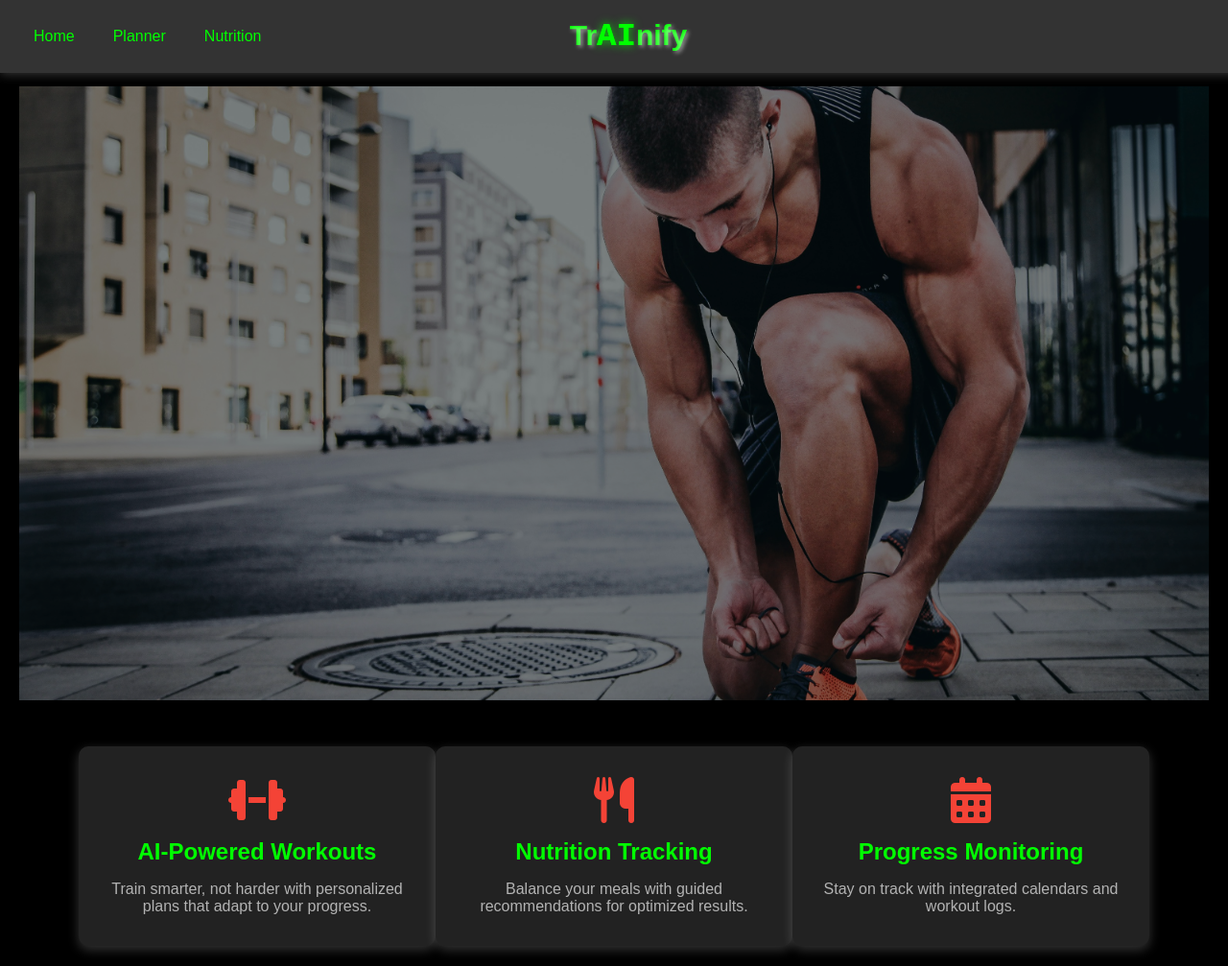
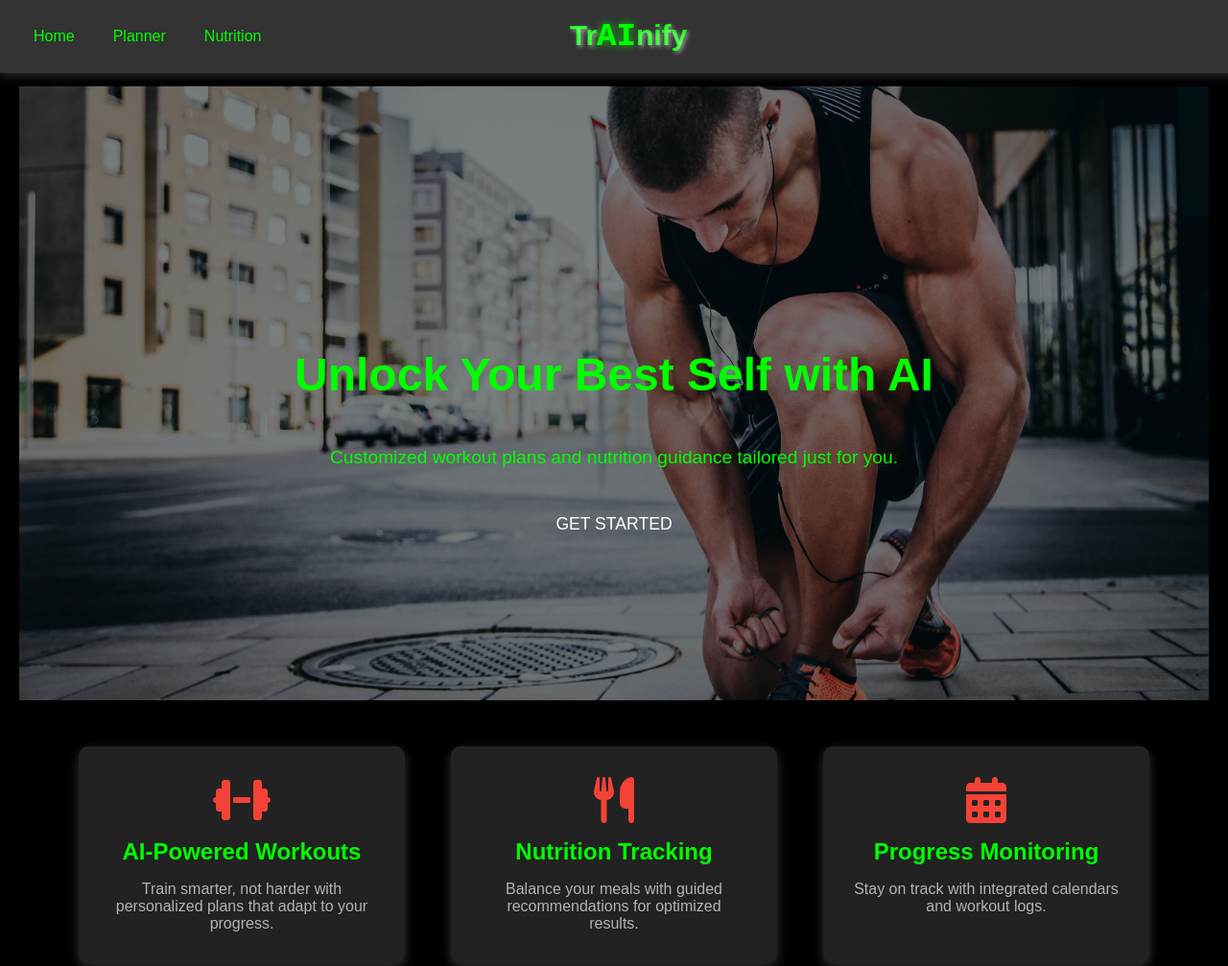
Before and after one commit to AndrewJop/Trainify, a plain HTML site: page src/index.html in a window 1280 px wide. Shown: the top 1007 px of the page at 96% size. Drawn offline with Linux system fonts and the light colour scheme.

Commit message:
button and text displaying over heroimage

```diff
--- a/src/styles2.css
+++ b/src/styles2.css
@@ -31,7 +31,7 @@ h1, h2, h3, p {
     position: fixed;
     top: 0;
     width: 100%;
-    z-index: 1000;
+    z-index: 1000; /* Ensure navbar stays on top */
     box-shadow: 0 2px 10px rgba(255, 255, 255, 0.2);
 }
 
@@ -59,7 +59,6 @@ h1, h2, h3, p {
     background-color: #555555; /* Darker grey on hover */
     border-radius: 5px;
 }
-
 
 /* Main content styling */
 .content {
@@ -106,13 +105,19 @@ h1, h2, h3, p {
     position: relative;
     height: 80vh;
     background-color: #000000; /* Black background */
+    overflow: hidden; /* Ensure no content overflow */
 }
 
 .hero-image {
     width: 100%;
     height: 100%;
     object-fit: cover;
-    filter: brightness(0.5);
+    filter: brightness(0.5); /* Darken the image */
+     /* Ensure the image stays behind the overlay */
+    position: absolute; /* Absolute positioning to stay behind */
+    top: 0;
+    left: 0;
+    align-items:center;
 }
 
 .hero-overlay {
@@ -122,10 +127,13 @@ h1, h2, h3, p {
     width: 100%;
     height: 100%;
     display: flex;
-    justify-content: center;
-    align-items: center;
+    justify-content:center; /* Align text to the top */
+    align-items: center; /* Center horizontally */
+    flex-direction: column;
     color: #0F0; /* Bright green text */
     text-align: center;
+    padding-top: 50px; /* Add some padding to move text slightly down from the top */
+    z-index: 10; /* Ensure text and button are above the image */
 }
 
 .hero-text h1 {
@@ -135,24 +143,23 @@ h1, h2, h3, p {
 
 .hero-text p {
     margin: 1rem 0;
-    margin-bottom: 50px;
     font-size: 1.2rem;
     color: #0F0; /* Bright green paragraph */
+    padding:2rem;
 }
 
 .get-started-btn {
-    background-color: #f44336; /* Red color for button */
     color: white;
     padding: 1rem 2rem;
     border-radius: 5px;
     font-size: 1.1rem;
     text-transform: uppercase;
     transition: background-color 0.3s ease;
-    margin-top: 100px; /* Added spacing */
+
 }
 
 .get-started-btn:hover {
-    background-color: #c0392b; /* Darker red on hover */
+    background-color: #0f0;
 }
 
 /* Features Section */
@@ -162,6 +169,7 @@ h1, h2, h3, p {
     padding: 3rem 0;
     background-color: #000000; /* Very dark grey for features section */
     text-align: center;
+    gap: 3rem; /* Add spacing between features */
 }
 
 .feature {
@@ -208,7 +216,7 @@ h1, h2, h3, p {
 
 .testimonial {
     margin: 0 auto;
-    width: 70%;
+    width: 40rem;
     background-color: #333333; /* Dark grey for testimonial box */
     padding: 1.5rem;
     border-radius: 10px;
```
